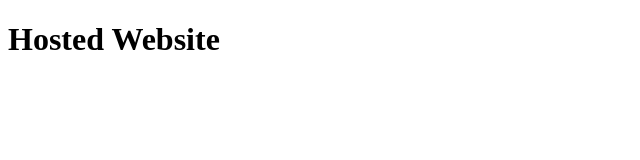
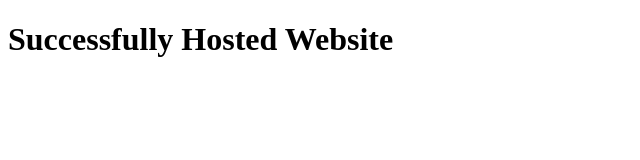
Before and after one commit to neha1304/trial, a plain HTML site: page index.html in a window 1280 px wide. Shown: the whole page, without its empty margins (0-640 px from the left). Drawn offline with Linux system fonts and the light colour scheme.

Commit message:
successfully word added

```diff
--- a/index.html
+++ b/index.html
@@ -7,6 +7,6 @@
     <title>Document</title>
   </head>
   <body>
-    <h1>Hosted Website</h1>
+    <h1>Successfully Hosted Website</h1>
   </body>
 </html>
```
